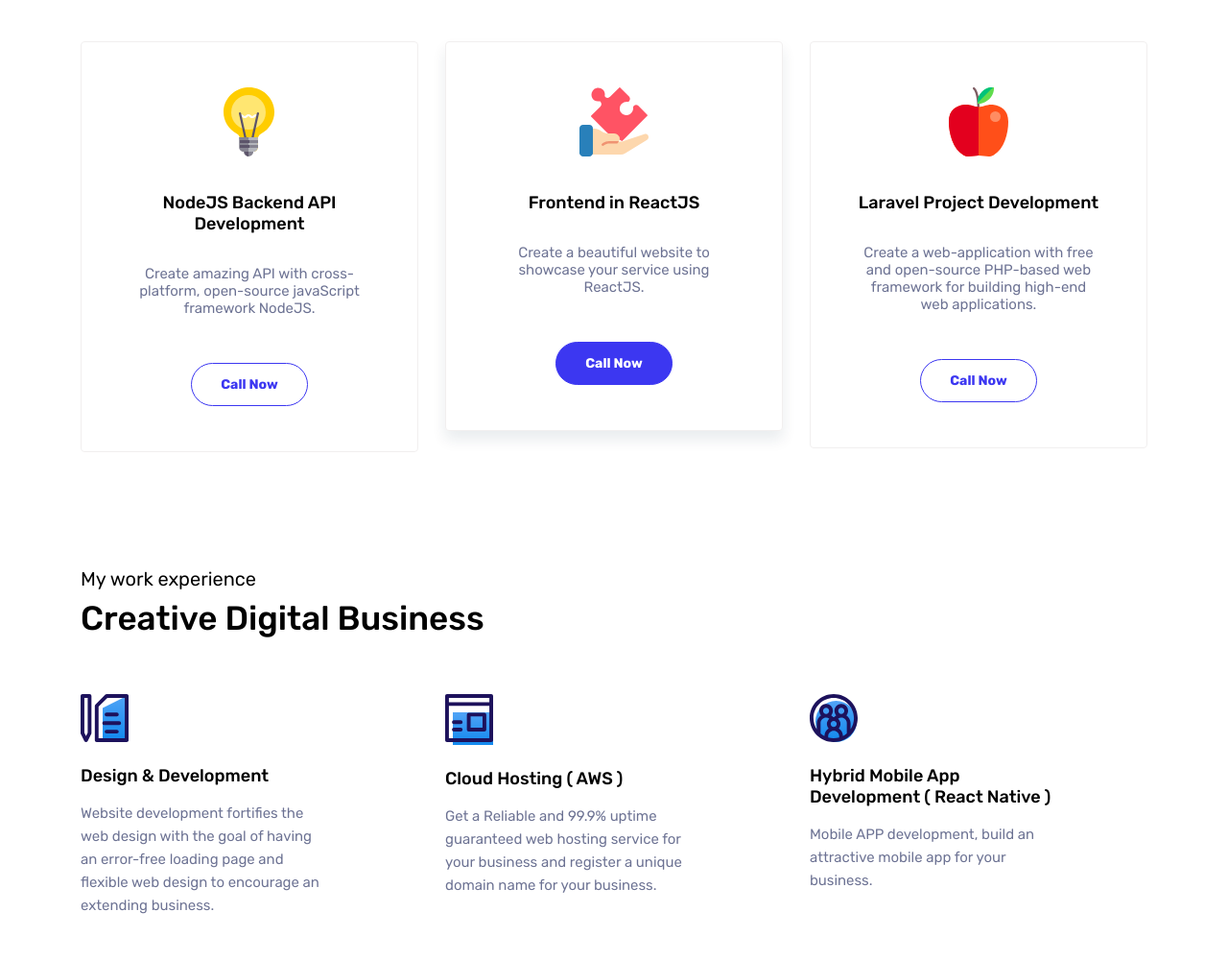
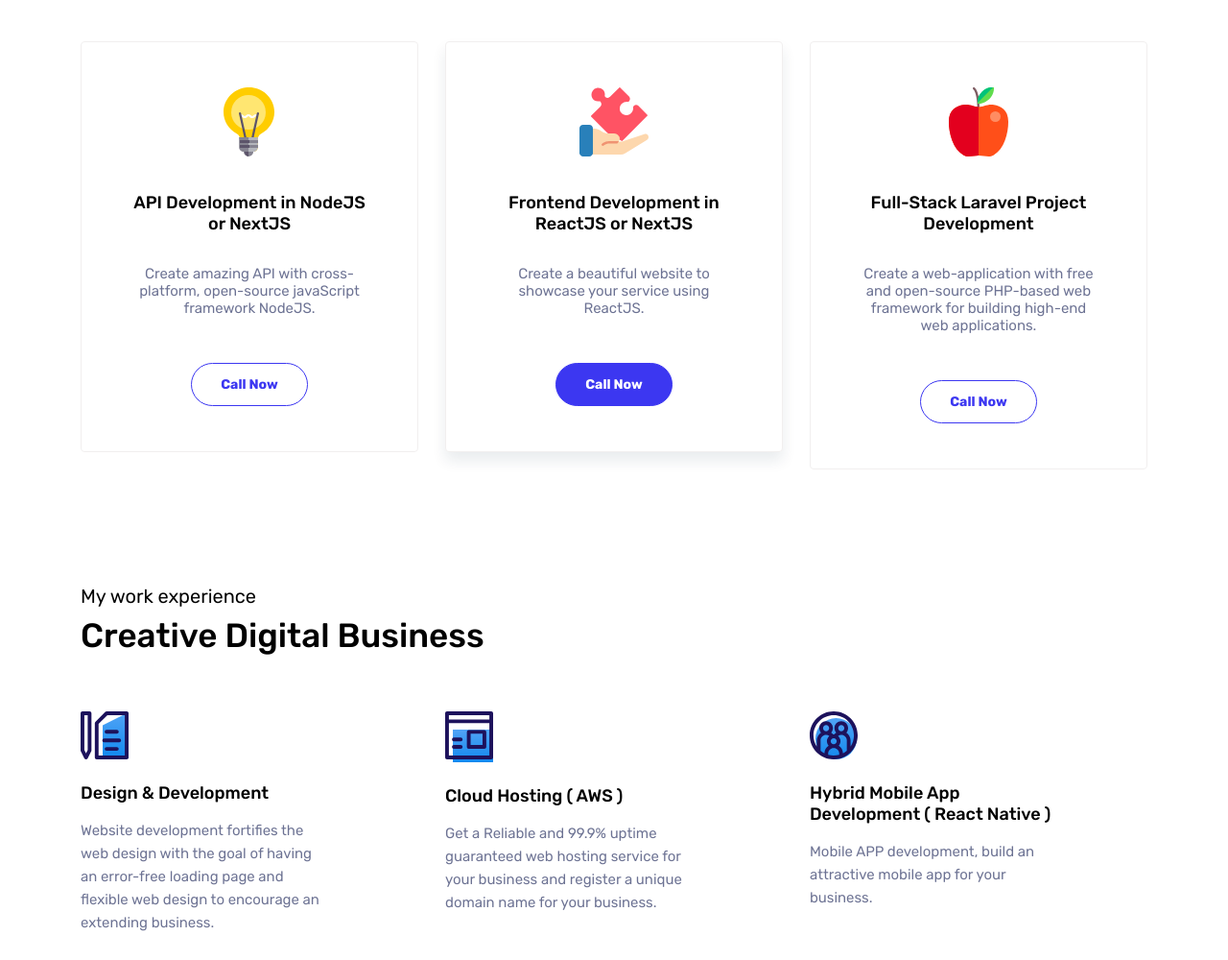
Before and after one commit to prasenjit1011/profile-cluck, a plain HTML site: page index.html in a window 1280 px wide. Shown: the part 857-1857 px from the top of the page at 96% size. Drawn offline with Linux system fonts and the light colour scheme; a script that the page names is missing.

Commit message:
Title Changes

```diff
--- a/index.html
+++ b/index.html
@@ -120,7 +120,7 @@
 							<div class="pricing-box">
 								<img src="/images/starter.svg" alt="starter">
 								<h6 class="font-weight-medium title-text">
-									NodeJS Backend API Development
+									API Development in NodeJS or NextJS
 								</h6>
 								<h3 class="text-amount mb-4 mt-2">
 
@@ -137,7 +137,7 @@
 							<div class="pricing-box selected">
 								<img src="/images/proffessional.svg" alt="starter">
 								<h6 class="font-weight-medium title-text">
-									Frontend in ReactJS
+									Frontend Development in ReactJS or NextJS
 								</h6>
 								<h3 class="text-amount mb-4 mt-2">
 
@@ -152,7 +152,7 @@
 							<div class="pricing-box">
 								<img src="/images/premium.svg" alt="starter">
 								<h6 class="font-weight-medium title-text">
-									Laravel Project Development
+									Full-Stack Laravel Project Development
 								</h6>
 								<h3 class="text-amount mb-4 mt-2">
 
```
